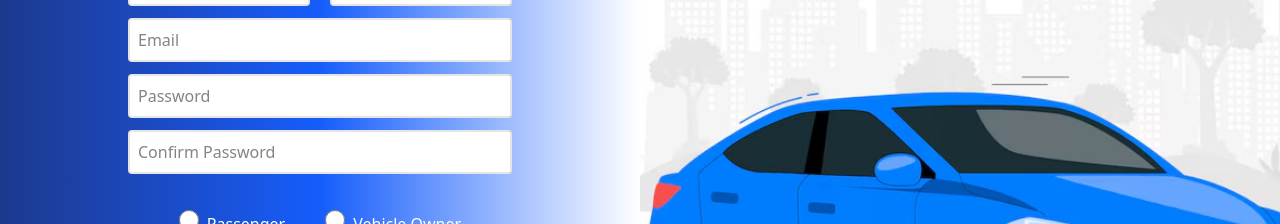
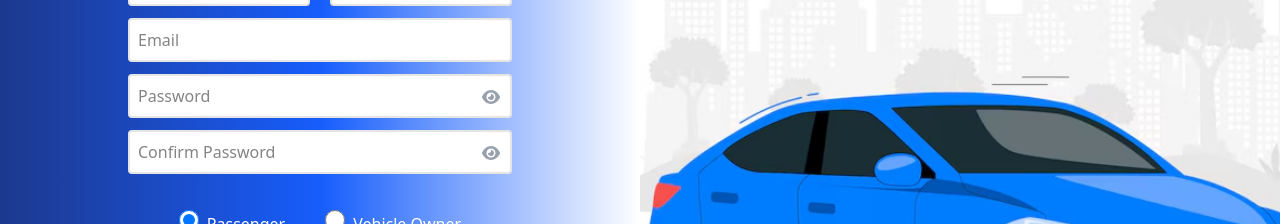
Before and after one commit to KobikaB/task8_travelingApp, a React (Vite) app: page /register in a window 1280 px wide. Shown: the part 329-553 px from the top of the page. Built offline with nearby package versions, Linux system fonts and the light colour scheme; no server answers.

Commit message:
Implemented password visibility toggle

```diff
--- a/src/pages/Register.tsx
+++ b/src/pages/Register.tsx
@@ -6,24 +6,28 @@ import { doc, setDoc } from "firebase/firestore";
 import { auth, db } from "../firebase/config";
 import type { RegisterPage } from "@/types/Typescript";
 import { toast, ToastContainer } from "react-toastify";
+import { FontAwesomeIcon } from "@fortawesome/react-fontawesome";
+import { faEye, faEyeSlash } from "@fortawesome/free-solid-svg-icons";
 
 function Register() {
   const navigate = useNavigate();
+  const [showPassword, setShowPassword] = useState(false);
   const [formData, setFormData] = useState<RegisterPage>({
     Fname: "",
     Lname: "",
     Email: "",
     Password: "",
     ConfirmPassword: "",
-    role: "",
+    role: "passenger",
   });
 
-  const ChangeV = (
-    e: React.ChangeEvent<
-      HTMLInputElement | HTMLTextAreaElement | HTMLSelectElement
-    >
-  ) => {
-    setFormData({ ...formData, [e.target.name as string]: e.target.value });
+  const viewPassword = () => {
+    setShowPassword((prev) => !prev);
+  };
+
+ const ChangeV = (e: React.ChangeEvent<HTMLInputElement>) => {
+     const { name, value } = e.target;
+     setFormData((prev) => ({ ...prev, [name]: value }));
    };
 
   const handleRegister = async (e: React.FormEvent<HTMLFormElement>) => {
@@ -42,15 +46,15 @@ function Register() {
       );
 
       const user = userCredential.user;
-      const collectionName = formData.role === "passenger" ? "passengers" :  "vowners";
+      const collectionName =
+        formData.role === "passenger" ? "passengers" : "vowners";
 
-
-      await setDoc(doc(db,collectionName , user.uid), {
+      await setDoc(doc(db, collectionName, user.uid), {
         userid: user.uid,
         Fname: formData.Fname,
         Lname: formData.Lname,
         Email: formData.Email,
-
+        role: formData.role,
       });
 
       toast.success("User successfully registered and data saved!");
@@ -115,8 +119,9 @@ function Register() {
                 onChange={ChangeV}
                 className="p-2 border-2 rounded  bg-white block w-full"
               />
+              <div className="relative">
                 <input
-                type="password"
+                  type={showPassword ? "text" : "password"}
                   name="Password"
                   placeholder="Password"
                   value={formData.Password}
@@ -125,8 +130,17 @@ function Register() {
                   title="Must contain at least 8 characters, one uppercase, one lowercase, one number and one special character"
                   className="p-2 border-2 rounded block  bg-white w-full"
                 />
+                <button
+                  type="button"
+                  onClick={viewPassword}
+                  className="absolute top-1/4 right-3 text-gray-400"
+                >
+                  <FontAwesomeIcon icon={showPassword ?faEyeSlash: faEye} />
+                </button>
+              </div>
+              <div className="relative">
                 <input
-                type="password"
+                  type={showPassword ? "text" : "password"}
                   name="ConfirmPassword"
                   placeholder="Confirm Password"
                   value={formData.ConfirmPassword}
@@ -135,6 +149,14 @@ function Register() {
                   title="Must contain at least 8 characters, one uppercase, one lowercase, one number and one special character"
                   className="p-2 border-2 rounded block  bg-white w-full"
                 />
+                <button
+                  type="button"
+                  onClick={viewPassword}
+                  className="absolute top-1/4 right-3 text-gray-400"
+                >
+                  <FontAwesomeIcon icon={showPassword ? faEyeSlash: faEye} />
+                </button>
+              </div>
             </div>
 
             <div className="flex items-center space-x-4 gap-6 my-4  text-white">
```
Lines whose indentation alone changed are shown as unchanged.
